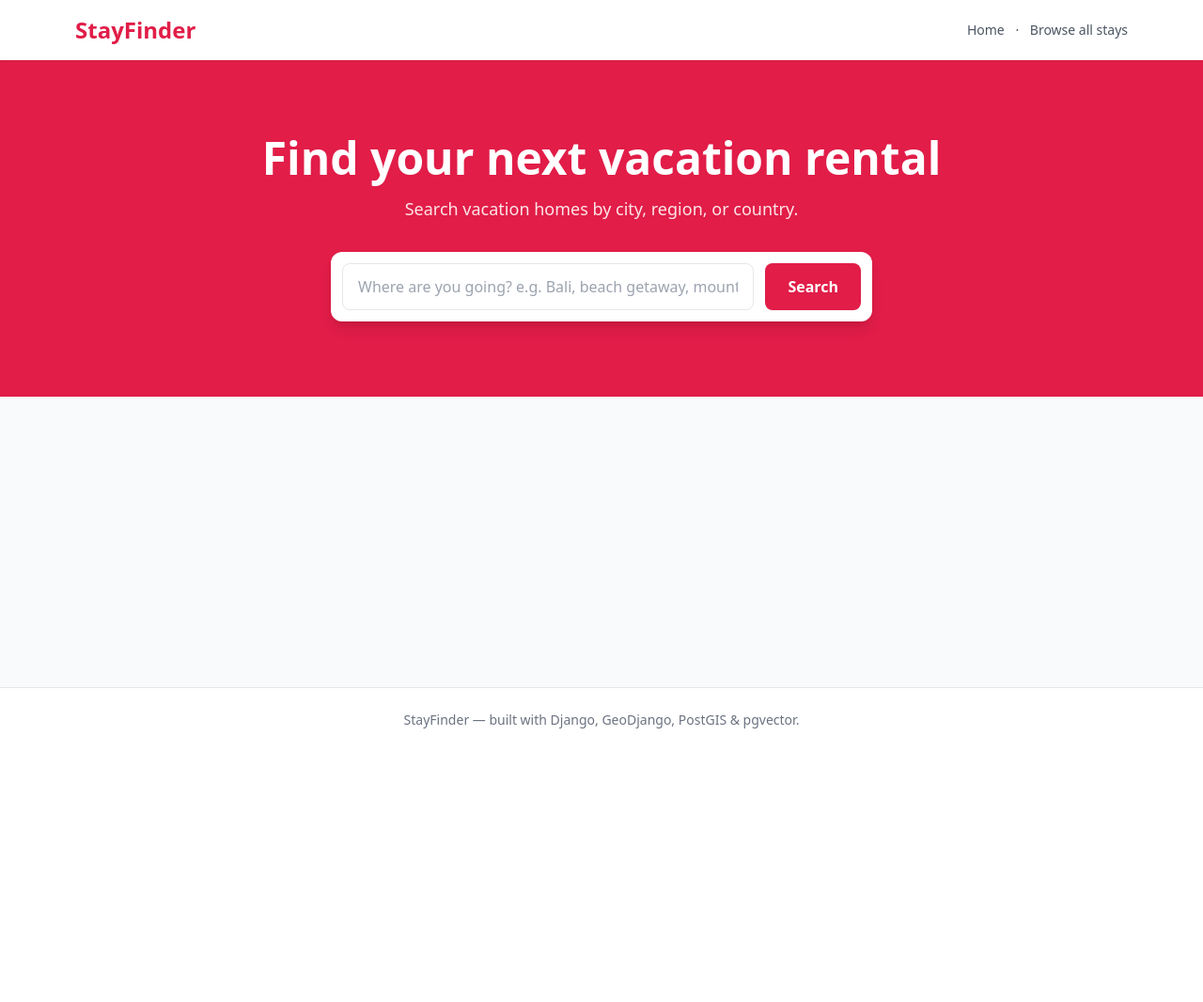
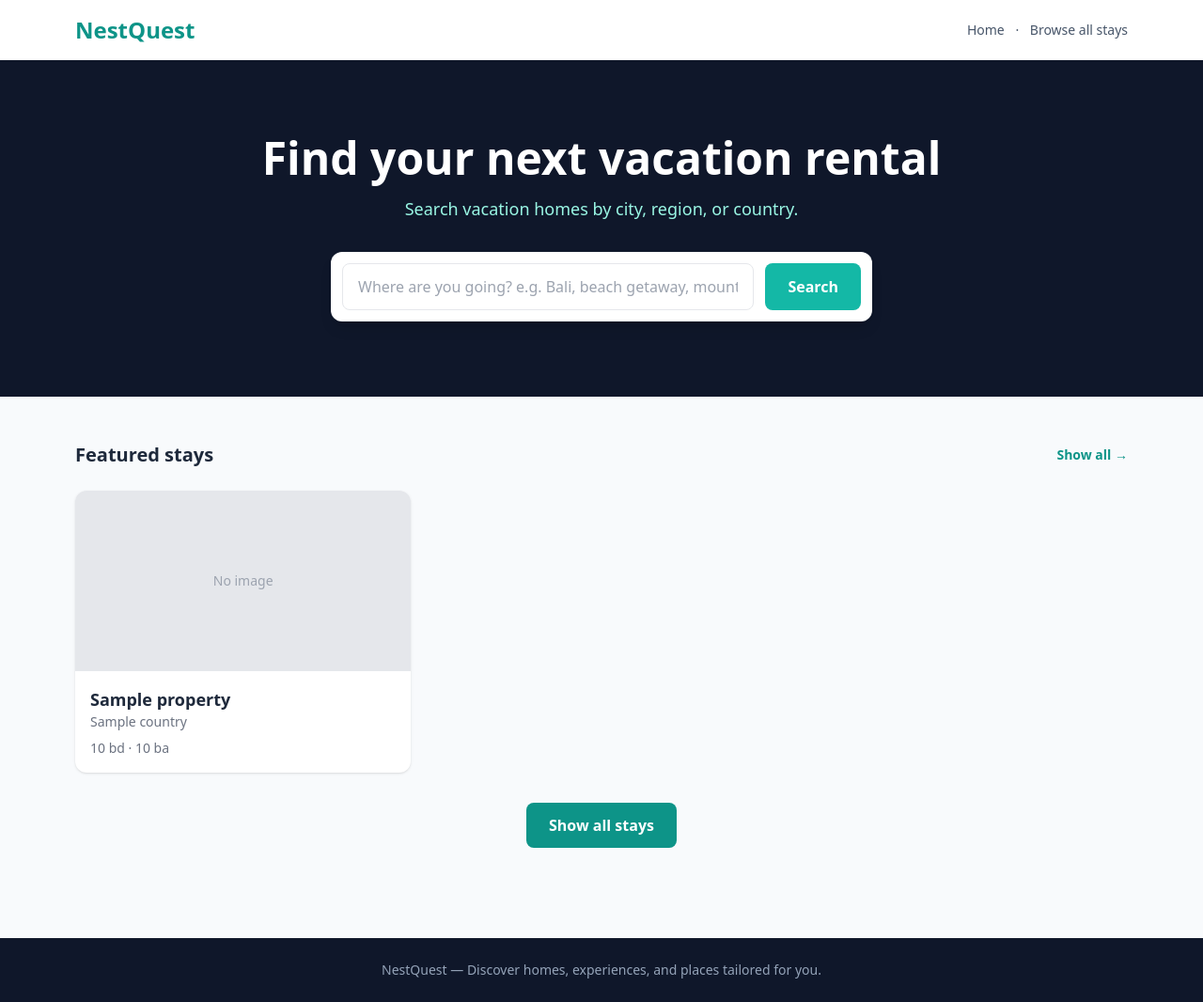
Before and after one commit to mhbhuiyan99/property-management__Mojammel, a Django app: template web/templates/property_app/home.html in a window 1280 px wide. Shown: the whole page at 94% size. Before the commit the page ends 775 px from the top, so only its background shows below. Run offline with Django 5.2, Linux system fonts and the light colour scheme; the template is opened without the code that fills it: most values are stand-ins (such as "Sample title", 1, 10 or a date in 2020); some libraries are stand-ins or nearby versions.

```diff
--- /dev/null
+++ b/web/templates/property_app/_property_card.html
@@ -0,0 +1,18 @@
+{% with first_image=property.images.first %}
+<a href="{% url 'property_app:property-detail' property.pk %}"
+   class="bg-white rounded-xl shadow hover:shadow-lg transition overflow-hidden block">
+    <div class="h-48 bg-gray-200 overflow-hidden">
+        {% if first_image %}
+            <img src="{% if first_image.image %}{{ first_image.image.url }}{% else %}{{ first_image.url }}{% endif %}"
+                 alt="{{ property.name }}" class="w-full h-full object-cover">
+        {% else %}
+            <div class="w-full h-full flex items-center justify-center text-gray-400 text-sm">No image</div>
+        {% endif %}
+    </div>
+    <div class="p-4">
+        <h3 class="font-semibold text-lg truncate">{{ property.name }}</h3>
+        <p class="text-gray-500 text-sm mb-2">{{ property.location.country }}</p>
+        <p class="text-gray-500 text-sm">{{ property.bedrooms }} bd &middot; {{ property.bathrooms }} ba</p>
+    </div>
+</a>
+{% endwith %}
--- a/web/templates/property_app/base.html
+++ b/web/templates/property_app/base.html
@@ -3,18 +3,18 @@
 <head>
     <meta charset="UTF-8">
     <meta name="viewport" content="width=device-width, initial-scale=1.0">
-    <title>{% block title %}StayFinder{% endblock %}</title>
+    <title>{% block title %}NestQuest{% endblock %}</title>
     <script src="https://cdn.tailwindcss.com"></script>
 </head>
-<body class="bg-gray-50 text-gray-800 min-h-screen flex flex-col">
+<body class="bg-slate-50 text-slate-800 min-h-screen flex flex-col">
 
     <header class="bg-white shadow-sm sticky top-0 z-10">
         <div class="max-w-6xl mx-auto px-4 py-4 flex items-center justify-between">
-            <a href="{% url 'property_app:home' %}" class="text-2xl font-bold text-rose-600">StayFinder</a>
-            <nav class="text-sm text-gray-600">
-                <a href="{% url 'property_app:home' %}" class="hover:text-rose-600">Home</a>
+            <a href="{% url 'property_app:home' %}" class="text-2xl font-bold text-teal-600">NestQuest</a>
+            <nav class="text-sm text-slate-600">
+                <a href="{% url 'property_app:home' %}" class="hover:text-teal-600">Home</a>
                 <span class="mx-2">·</span>
-                <a href="{% url 'property_app:property-search' %}" class="hover:text-rose-600">Browse all stays</a>
+                <a href="{% url 'property_app:property-search' %}" class="hover:text-teal-600">Browse all stays</a>
             </nav>
         </div>
     </header>
@@ -23,9 +23,9 @@
         {% block content %}{% endblock %}
     </main>
 
-    <footer class="bg-white border-t mt-12">
-        <div class="max-w-6xl mx-auto px-4 py-6 text-sm text-gray-500 text-center">
-            StayFinder &mdash; built with Django, GeoDjango, PostGIS &amp; pgvector.
+    <footer class="bg-slate-900 mt-12">
+        <div class="max-w-6xl mx-auto px-4 py-6 text-sm text-slate-400 text-center">
+            NestQuest &mdash; Discover homes, experiences, and places tailored for you.
         </div>
     </footer>
 
--- a/web/templates/property_app/home.html
+++ b/web/templates/property_app/home.html
@@ -1,14 +1,14 @@
 {% extends "property_app/base.html" %}
 
-{% block title %}StayFinder &mdash; Find your next vacation rental{% endblock %}
+{% block title %}NestQuest &mdash; Find your next vacation rental{% endblock %}
 
 {% block content %}
-<section class="bg-rose-600">
+<section class="bg-slate-900">
     <div class="max-w-6xl mx-auto px-4 py-20 text-center">
         <h1 class="text-4xl md:text-5xl font-extrabold text-white mb-4">
             Find your next vacation rental
         </h1>
-        <p class="text-rose-100 mb-8 text-lg">
+        <p class="text-teal-200 mb-8 text-lg">
             Search vacation homes by city, region, or country.
         </p>
 
@@ -21,16 +21,41 @@
                     id="location-input"
                     autocomplete="off"
                     placeholder="Where are you going? e.g. Bali, beach getaway, mountains..."
-                    class="w-full px-4 py-3 rounded-lg border border-gray-200 focus:outline-none focus:ring-2 focus:ring-rose-500 text-gray-800"
+                    class="w-full px-4 py-3 rounded-lg border border-gray-200 focus:outline-none focus:ring-2 focus:ring-teal-500 text-gray-800"
                 >
                 <div id="location-suggestions"
                      class="absolute left-0 right-0 mt-1 bg-white border border-gray-200 rounded-lg shadow-lg text-left hidden z-20 max-h-64 overflow-y-auto"></div>
             </div>
-            <button type="submit"
-                    class="bg-rose-600 hover:bg-rose-700 text-white font-semibold px-6 py-3 rounded-lg transition">
+             <button type="submit"
+                    class="bg-teal-500 hover:bg-teal-600 text-white font-semibold px-6 py-3 rounded-lg transition">
                 Search
             </button>
         </form>
+    </div>
+</section>
+
+<section class="max-w-6xl mx-auto px-4 py-12">
+    <div class="flex items-center justify-between mb-6">
+        <h2 class="text-xl font-bold">Featured stays</h2>
+        <a href="{% url 'property_app:property-search' %}"
+           class="text-sm font-semibold text-teal-600 hover:text-teal-700">Show all &rarr;</a>
+    </div>
+
+    {% if featured_properties %}
+        <div class="grid grid-cols-1 sm:grid-cols-2 lg:grid-cols-3 gap-6">
+            {% for property in featured_properties %}
+                {% include "property_app/_property_card.html" %}
+            {% endfor %}
+        </div>
+    {% else %}
+        <p class="text-gray-500">No properties yet &mdash; run the import_properties command.</p>
+    {% endif %}
+
+    <div class="text-center mt-8">
+        <a href="{% url 'property_app:property-search' %}"
+           class="inline-block bg-teal-600 hover:bg-teal-700 text-white font-semibold px-6 py-3 rounded-lg transition">
+            Show all stays
+        </a>
     </div>
 </section>
 
@@ -51,7 +76,7 @@
             return;
         }
         box.innerHTML = results.map(r =>
-            `<div class="px-4 py-2 hover:bg-rose-50 cursor-pointer text-gray-700 text-sm suggestion-item" data-country="${r.country}">
+            `<div class="px-4 py-2 hover:bg-teal-50 cursor-pointer text-gray-700 text-sm suggestion-item" data-country="${r.country}">
                 ${r.country} <span class="text-gray-400">(${r.code})</span>
             </div>`
         ).join("");
--- a/web/templates/property_app/property_detail.html
+++ b/web/templates/property_app/property_detail.html
@@ -1,12 +1,12 @@
 {% extends "property_app/base.html" %}
 
-{% block title %}{{ property.name }} &mdash; StayFinder{% endblock %}
+{% block title %}{{ property.name }} &mdash; NestQuest{% endblock %}
 
 {% block content %}
 <div class="max-w-6xl mx-auto px-4 py-8">
 
     <a href="{% url 'property_app:property-search' %}?location={{ property.location.country|urlencode }}"
-       class="text-sm text-gray-500 hover:text-rose-600">&larr; Back to {{ property.location.country }}</a>
+       class="text-sm text-gray-500 hover:text-teal-600">&larr; Back to {{ property.location.country }}</a>
 
     <h1 class="text-3xl font-bold mt-3">{{ property.name }}</h1>
     <p class="text-gray-500 mb-6">{{ property.location.country }}</p>
@@ -42,7 +42,7 @@
             <div class="grid grid-cols-2 sm:grid-cols-3 gap-2 mb-6">
                 {% for amenity in amenities %}
                     <div class="flex items-center gap-2 text-gray-700 text-sm">
-                        <span class="w-1.5 h-1.5 rounded-full bg-rose-500"></span>{{ amenity }}
+                        <span class="w-1.5 h-1.5 rounded-full bg-teal-500"></span>{{ amenity }}
                     </div>
                 {% endfor %}
             </div>
```
Also changed, not shown: web/property_app/views.py (+24 -16 lines), web/templates/property_app/property_list.html (+9 -26 lines), 1 other file.
